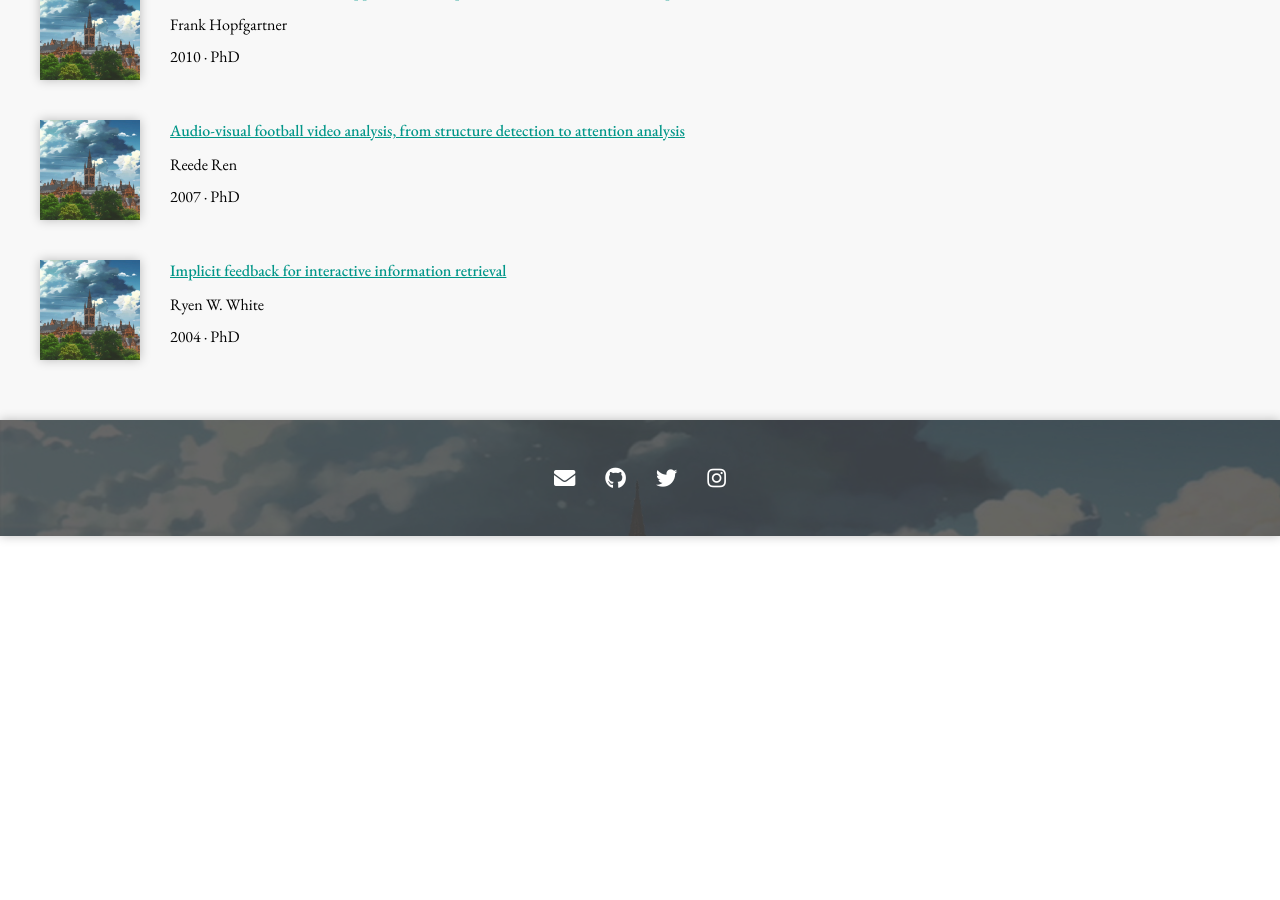
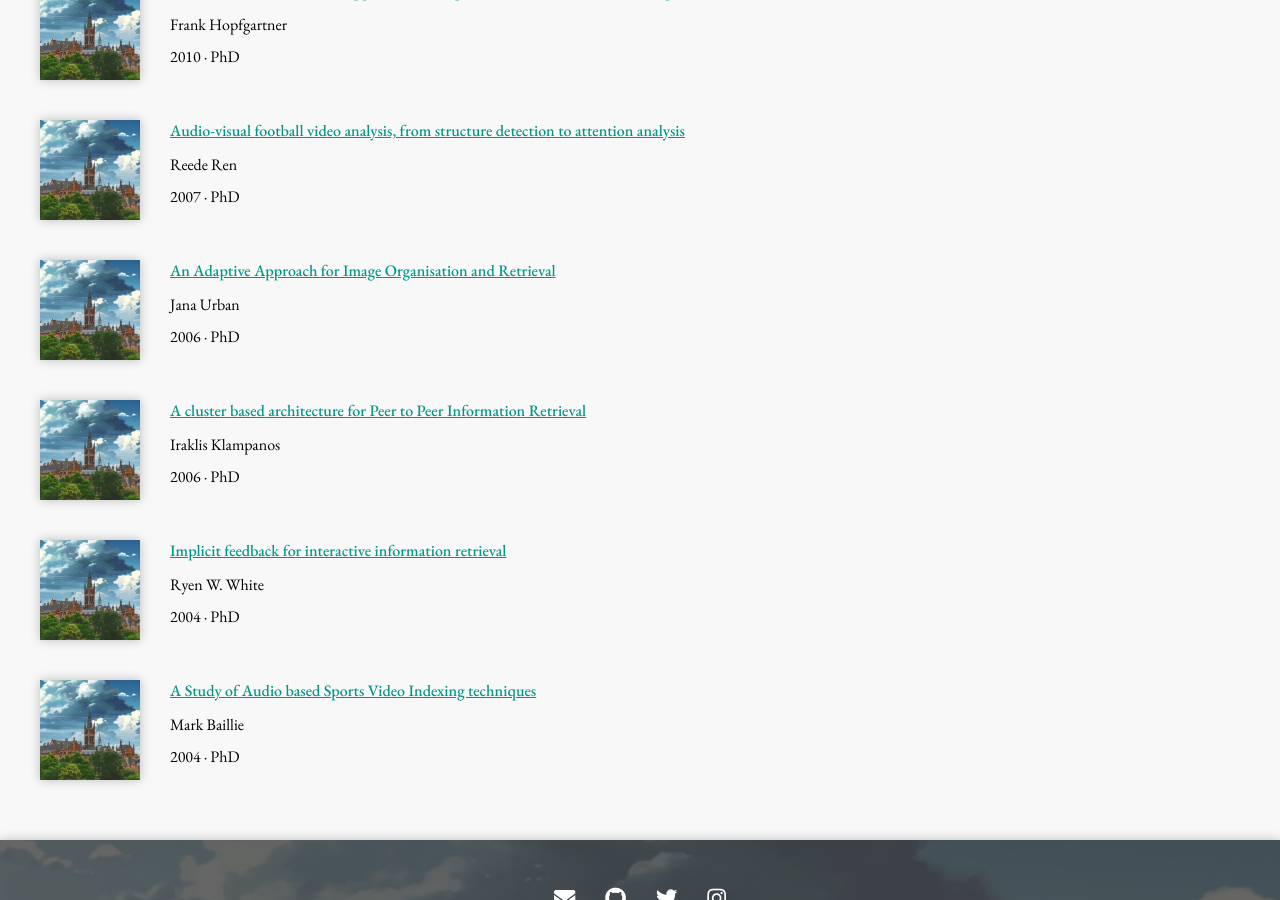
Before and after one commit to GAIR-Lab/GAIR-Lab.github.io, a Jekyll site: the page built from thesis-archive/index.md, in a window 1280 px wide and 900 px high, scrolled down 2685 px. Built offline with Jekyll 4.4.1, drawn with Linux system fonts in a browser that asks for light colours; nearby versions of some CDN libraries.

Commit message:
Update thesis-archive.yml

```diff
--- a/_data/thesis-archive.yml
+++ b/_data/thesis-archive.yml
@@ -1,5 +1,4 @@
-# PhD theses (https://theses.gla.ac.uk/). Verify author + title before adding.
-# Alumni PhD names without a confirmed Enlighten match yet: Mark Baillie; Iraklis Klampanos; Jana Urban (search by author/title on Enlighten).
+# PhD theses / dissertations: Enlighten (theses.gla.ac.uk) or Glasgow ePrints (eprints.gla.ac.uk). Verify author + title before adding.
 - author: "Jie Wang"
   title: "Multi-objective personalization for recommender systems"
   year: 2026
@@ -90,6 +89,21 @@
   year: 2007
   link: "https://theses.gla.ac.uk/77/"
 
+- author: "Iraklis Klampanos"
+  title: "A cluster based architecture for Peer to Peer Information Retrieval"
+  year: 2006
+  link: "https://eprints.gla.ac.uk/39573/"
+
+- author: "Jana Urban"
+  title: "An Adaptive Approach for Image Organisation and Retrieval"
+  year: 2006
+  link: "https://eprints.gla.ac.uk/3583/"
+
+- author: "Mark Baillie"
+  title: "A Study of Audio based Sports Video Indexing techniques"
+  year: 2004
+  link: "https://eprints.gla.ac.uk/3402/"
+
 - author: "Ryen W. White"
   title: "Implicit feedback for interactive information retrieval"
   year: 2004
```
